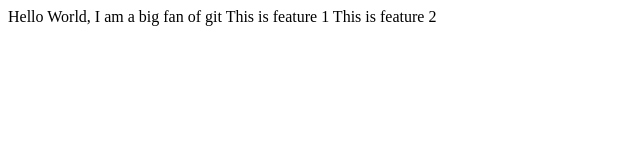
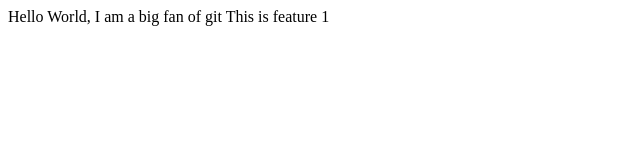
Before and after one commit to nitinsha/GitTutsCompanyABC, a plain HTML site: page index.html in a window 1280 px wide. Shown: the whole page, without its empty margins (0-640 px from the left). Drawn offline with Linux system fonts and the light colour scheme.

```diff
--- a/index.html
+++ b/index.html
@@ -3,6 +3,5 @@
 <body>
 Hello World, I am a big fan of git
 This is feature 1
-This is feature 2
 </body>
 </html>
```
